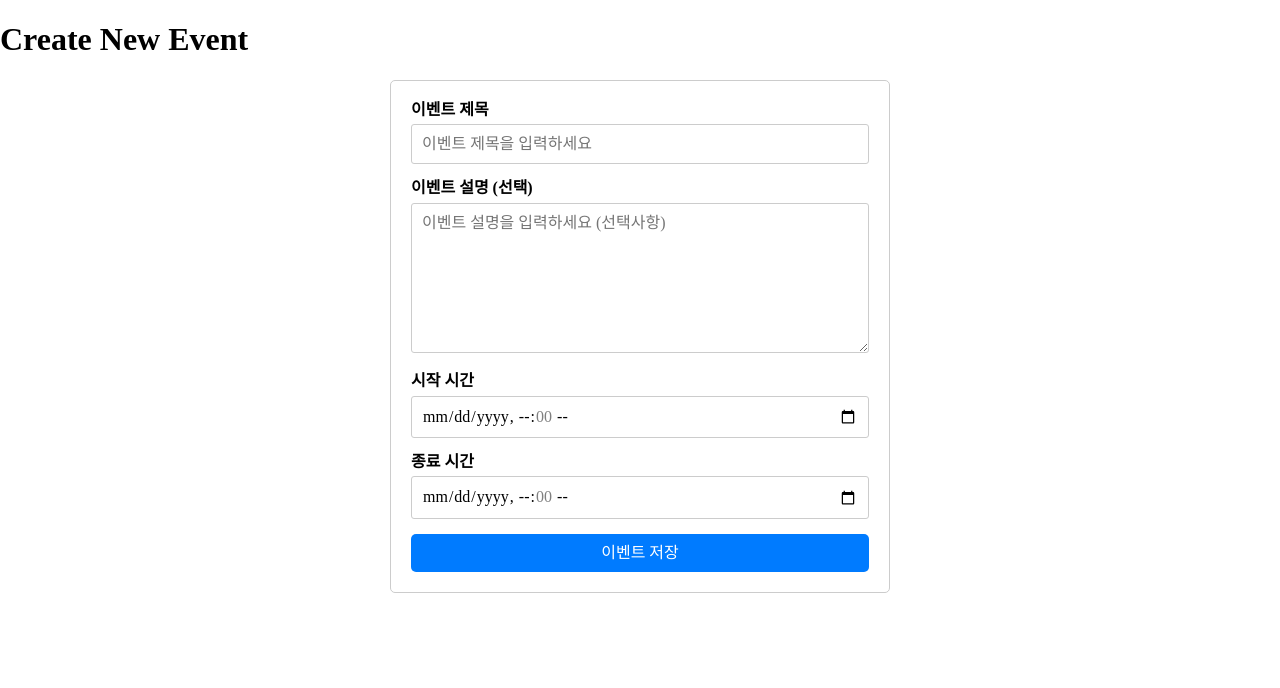
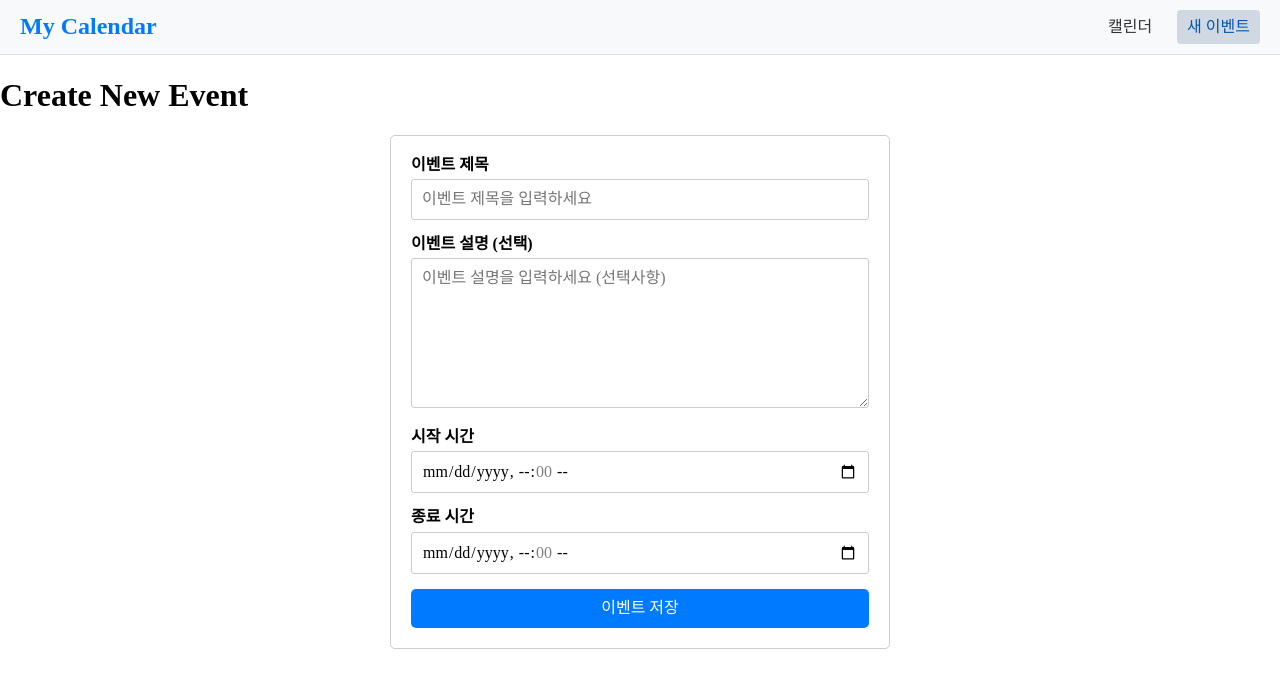
Before and after one commit to SangJin983/my-google-calendar, a React (Vite) app: page /events/new in a window 1280 px wide. Shown: the top 688 px of the page. Built offline with nearby package versions, Linux system fonts and the light colour scheme; no server answers.

Commit message:
feat: NavBar 추가 및 적용

```diff
--- a/src/app/App.jsx
+++ b/src/app/App.jsx
@@ -1,10 +1,26 @@
+import { NavBar } from "@common/components";
 import CalendarPage from "@pages/CalendarPage";
 import EventDetailPage from "@pages/EventDetailPage";
 import EventFormPage from "@pages/EventFormPage";
 import { Navigate, Route, Routes } from "react-router-dom";
+import styled from "styled-components";
+
+const AppContainer = styled.div`
+  display: flex;
+  flex-direction: column;
+  height: 100vh; // 화면을 꽉 채움
+`;
+
+const ContentContainer = styled.main`
+  flex-grow: 1;
+  overflow-y: auto; // 넘칠 때만 세로 스크롤 바
+`;
 
 function App() {
   return (
+    <AppContainer>
+      <NavBar />
+      <ContentContainer>
         <Routes>
           <Route path="/" element={<Navigate to="/calendar" replace />} />
           <Route path="/calendar" element={<CalendarPage />} />
@@ -13,6 +29,8 @@ function App() {
 
           <Route path="*" element={<div>404 Not Found</div>} />
         </Routes>
+      </ContentContainer>
+    </AppContainer>
   );
 }
 
--- /dev/null
+++ b/src/common/components/NavBar.jsx
@@ -0,0 +1,66 @@
+import { Link, useLocation } from "react-router-dom";
+import styled, { css } from "styled-components";
+
+const NavContainer = styled.nav`
+  background-color: #f8f9fa;
+  padding: 10px 20px;
+  border-bottom: 1px solid #e0e0e0;
+  display: flex;
+  align-items: center;
+  justify-content: space-between;
+`;
+
+const NavLinks = styled.div`
+  display: flex;
+  gap: 15px;
+`;
+
+const NavLink = styled(Link)`
+  color: #333;
+  padding: 8px 10px;
+  border-radius: 4px;
+  font-weight: 500;
+  transition: background-color 0.2s ease;
+
+  &:hover {
+    background-color: #e9ecef;
+  }
+
+  // 현재 경로와 링크 경로가 일치하면 활성 스타일 적용
+  ${(props) =>
+    props.$active &&
+    css`
+      background-color: #d0d9e2;
+      color: #0056b3;
+    `}
+`;
+
+const Logo = styled(Link)`
+  font-size: 1.5em;
+  font-weight: bold;
+  color: #007bff;
+`;
+
+export const NavBar = () => {
+  const location = useLocation();
+
+  return (
+    <NavContainer>
+      <Logo to="/calendar">My Calendar</Logo>
+      <NavLinks>
+        <NavLink
+          to="/calendar"
+          $active={
+            location.pathname.startsWith("/calendar") ||
+            location.pathname === "/"
+          }
+        >
+          캘린더
+        </NavLink>
+        <NavLink to="/events/new" $active={location.pathname === "/events/new"}>
+          새 이벤트
+        </NavLink>
+      </NavLinks>
+    </NavContainer>
+  );
+};
--- a/src/common/components/index.js
+++ b/src/common/components/index.js
@@ -1 +1,2 @@
 export { ErrorMessage } from "./ErrorMessage";
+export { NavBar } from "./NavBar";
```
Lines whose indentation alone changed are shown as unchanged.
